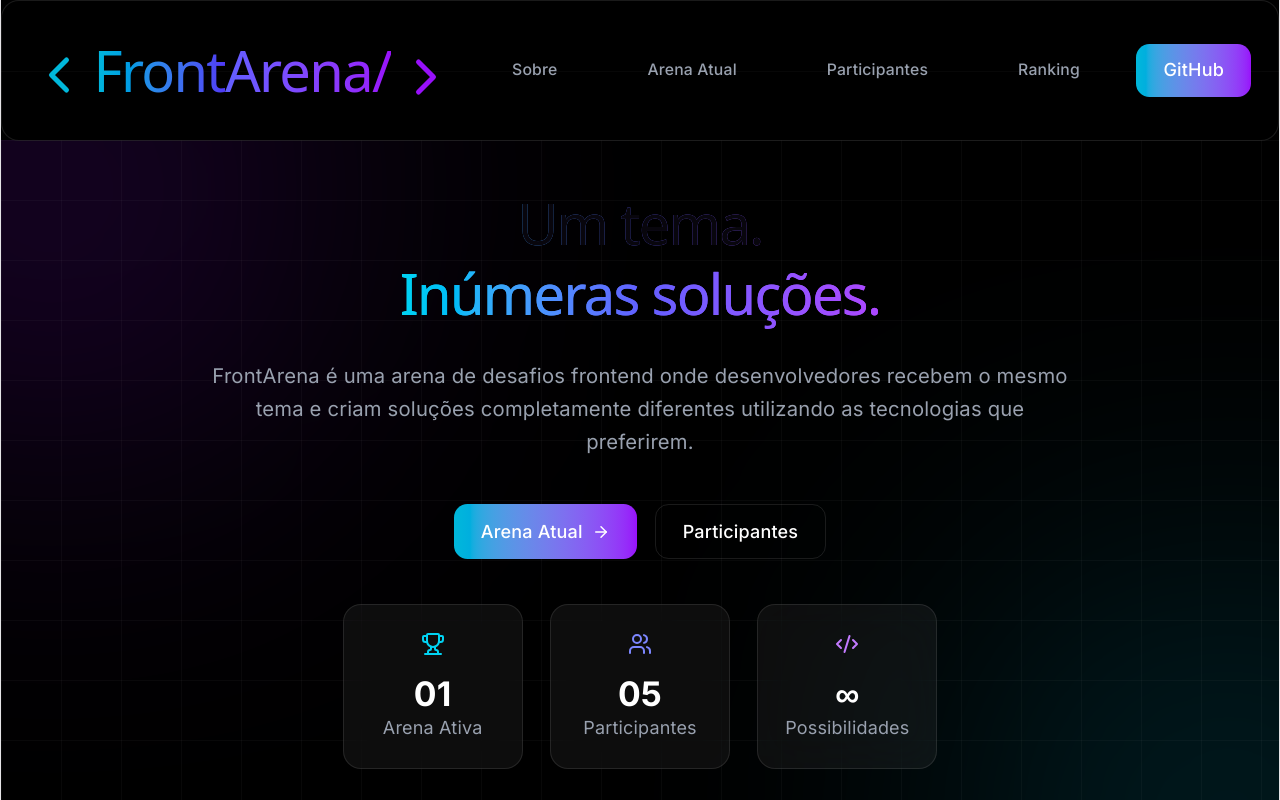
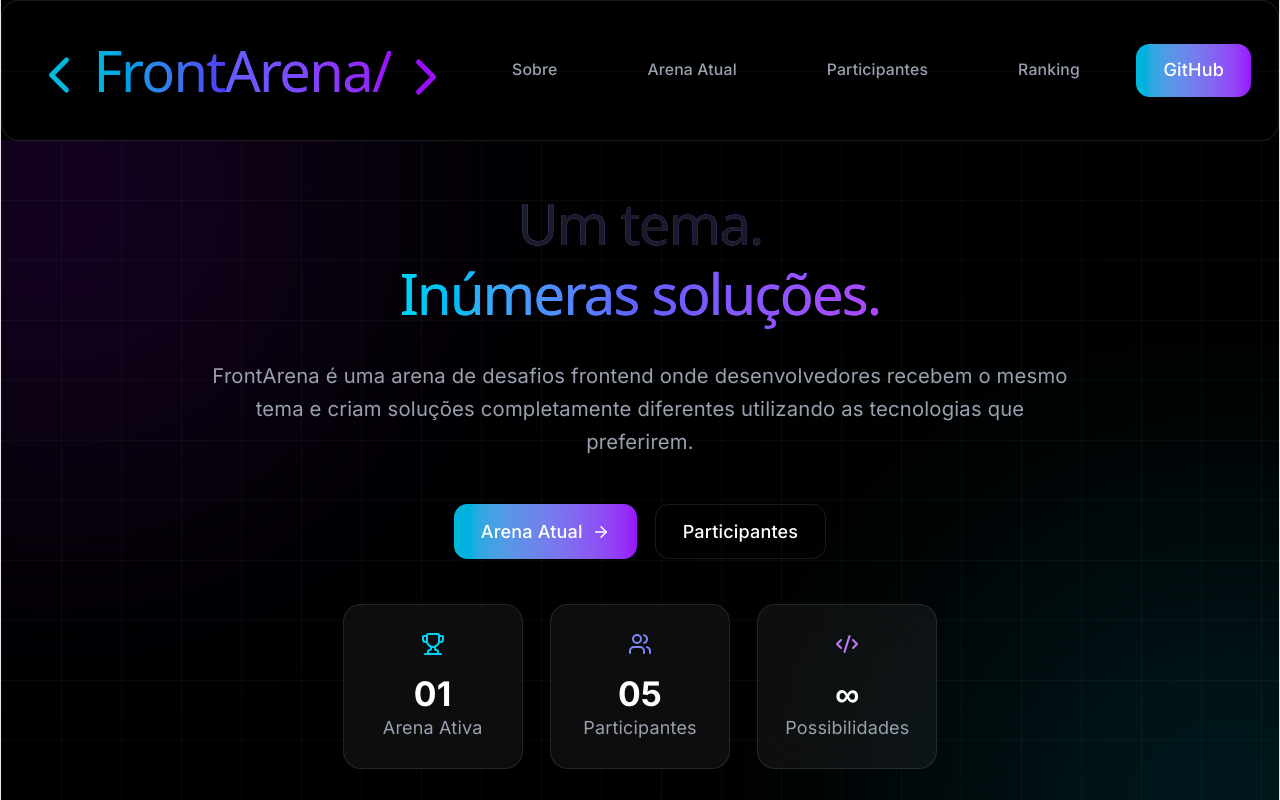
Before and after one commit to FrontArena/Frontarena-web, a React (Vite) app: page / in a window 1280 px wide. Shown: the top 800 px of the page. Built offline with nearby package versions, Linux system fonts and the light colour scheme.

Commit message:
fix(index.css): update text-h color for improved readability

```diff
--- a/src/index.css
+++ b/src/index.css
@@ -2,7 +2,7 @@
 
 :root {
   --text: #6b6375;
-  --text-h: #08060d;
+  --text-h: rgb(30, 25, 40);
   --bg: #fff;
   --border: #e5e4e7;
   --code-bg: #f4f3ec;
```
